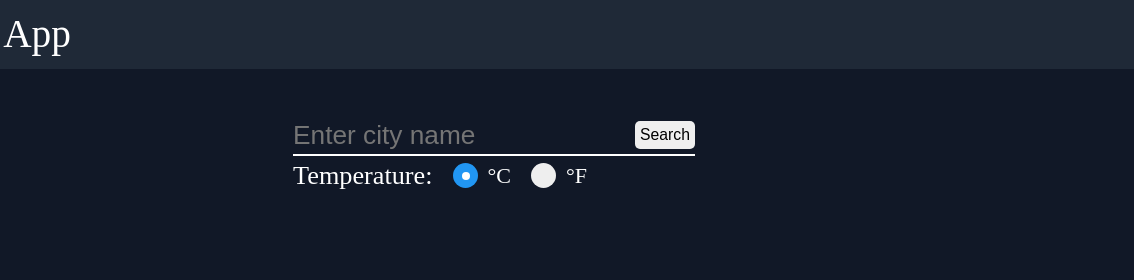
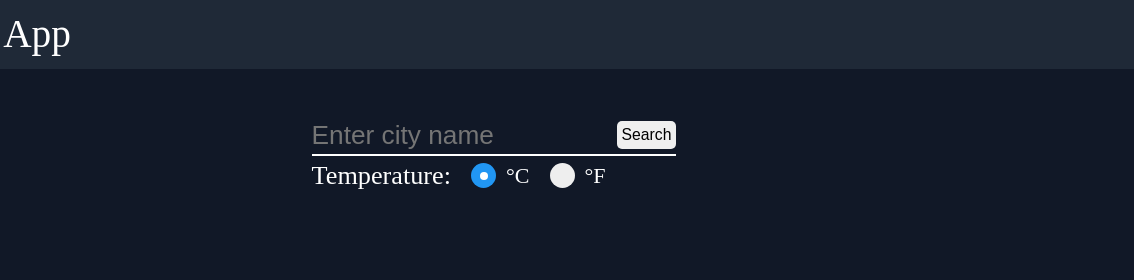
Before and after one commit to myinan/weather-app, a website built with webpack: page src/index.html in a window 1280 px wide. Shown: the top 280 px of the page, 146-1280 px from the left. Built offline with nearby package versions, Linux system fonts and the light colour scheme; no server answers.

Commit message:
Make input field sizing dynamic

```diff
--- a/src/getWeatherInfo.css
+++ b/src/getWeatherInfo.css
@@ -8,13 +8,14 @@
   margin-top: 4vw;
   display: flex;
   flex-direction: column;
+  width: min-content;
   gap: 5px;
   font-size: 2rem;
   color: var(--text);
 }
 
 .search-box {
-  flex-grow: 1;
+  width: fit-content;
   display: flex;
   align-items: center;
   gap: 5px;
@@ -22,13 +23,12 @@
 }
 
 .search-box > input {
-  flex-grow: 1;
-  flex-shrink: 1;
   border: none;
   background-color: rgba(0, 0, 0, 0);
   color: inherit;
   font-size: inherit;
   margin-bottom: 3px;
+  width: clamp(100px, 25vw, 300px);
 }
 
 .search-box > input:focus {
```
